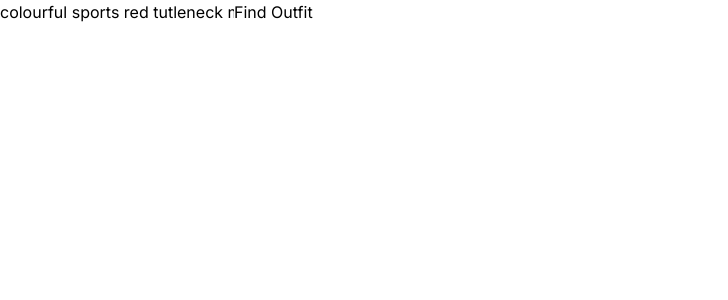
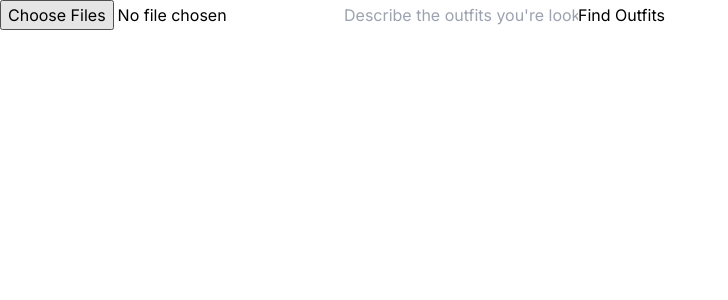
Before and after one commit to Beta-test-initiation/chico, a Next.js app: page /matcher in a window 1280 px wide. Shown: the top 300 px of the page, without its empty margins (0-728 px from the left). Built offline with nearby package versions, Linux system fonts and the light colour scheme.

Commit message:
image input and classification for outfit recommmedation

```diff
--- a/app/matcher/page.js
+++ b/app/matcher/page.js
@@ -2,36 +2,60 @@
 
 import axios from 'axios';
 import { useState } from 'react';
+import ml5 from 'ml5';
 
 function App() {
-  const [query, setQuery] = useState('colourful sports red tutleneck morning');
+  const [query, setQuery] = useState('');
   const [bestMatch, setBestMatch] = useState('');
 
   const fetchMatch = async () => {
     try {
-      // Assuming `query` is the state variable containing the user's search input
       const response = await axios.post('http://localhost:3001/search-outfits', {
-        query: query // Sending user's query to the server
+        query: query
       });
-
-      // Process the response to get the best matching outfit
-      setBestMatch(response.data.bestMatchOutfit); // Update state with the best match
+      setBestMatch(response.data.bestMatchOutfit);
       console.log(response.data);
-
     } catch (error) {
       console.error('Error fetching matching outfit:', error);
     }
   };
 
+  const handleImageUpload = (e) => {
+    const files = e.target.files;
+    Array.from(files).forEach(file => {
+      const reader = new FileReader();
+      reader.onload = async (e) => {
+        const img = new Image();
+        img.src = e.target.result;
+        img.onload = async () => {
+          const classifier = await ml5.imageClassifier('MobileNet');
+          console.log('Model Loaded!');
+          classifier.classify(img, (err, results) => {
+            if (err) {
+              console.error(err);
+            } else {
+              const description = results[0].label;
+              console.log(description);
+              // Concatenate or handle the classification result for each image
+              setQuery(prev => prev ? `${prev}, ${description}` : description);
+            }
+          });
+        };
+      };
+      reader.readAsDataURL(file);
+    });
+  };
+
   return (
     <div>
+      <input type="file" multiple onChange={handleImageUpload} />
       <input
         type="text"
         value={query}
         onChange={(e) => setQuery(e.target.value)}
-        placeholder="Describe the outfit you're looking for"
+        placeholder="Describe the outfits you're looking for"
       />
-      <button onClick={fetchMatch}>Find Outfit</button>
+      <button onClick={fetchMatch}>Find Outfits</button>
       {bestMatch && <div>Best Match: {bestMatch}</div>}
     </div>
   );
--- a/package.json
+++ b/package.json
@@ -16,6 +16,7 @@
     "express": "^4.18.3",
     "fetch": "^1.1.0",
     "mathjs": "^12.4.0",
+    "ml5": "^0.12.2",
     "next": "14.1.3",
     "nodemon": "^3.1.0",
     "react": "^18",
```
Also changed, not shown: 1 other file (tests, documents, lock files or other folders).
